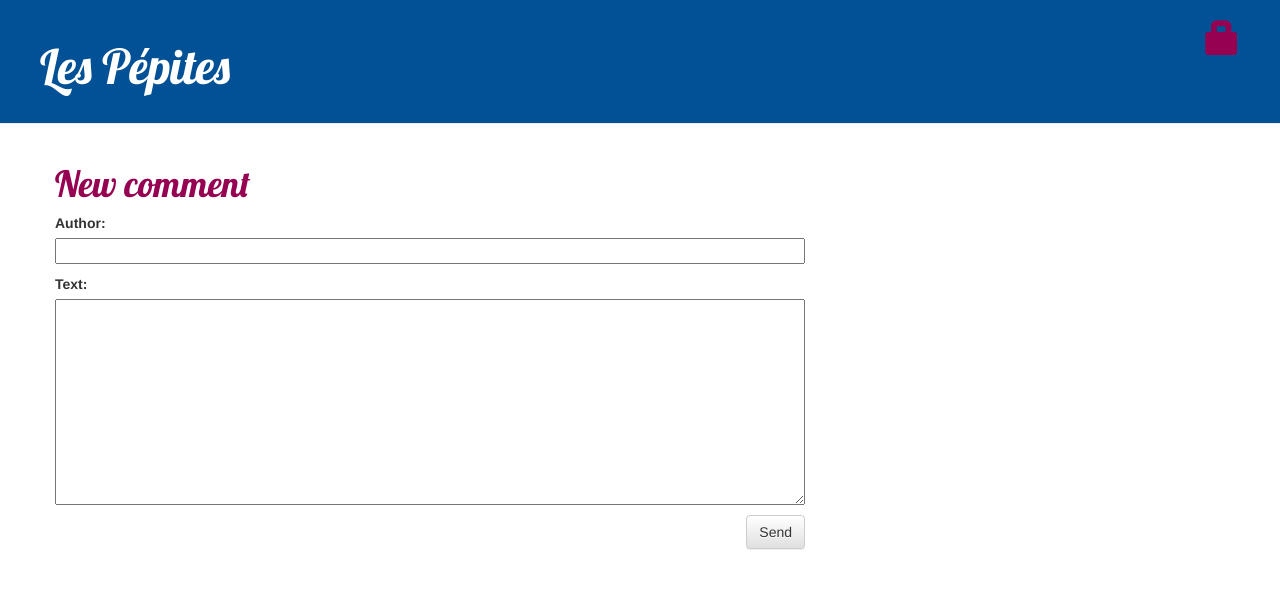
After one commit to JessyMe/mon-nouveau-blog, a Django app: page /post/2/comment/ in a window 1280 px wide. The commit adds this page. Shown: the top 589 px of the page. Run offline with Django 3.2, Linux system fonts and the light colour scheme; data comes from the database, SQL or seed files in the repository; both versions use the stored data as it was after the commit; some libraries are stand-ins or nearby versions.

Commit message:
Tried fix bug

```diff
--- a/blog/admin.py
+++ b/blog/admin.py
@@ -1,4 +1,5 @@
 from django.contrib import admin
-from .models import Post
+from .models import Post, Comment
 
 admin.site.register(Post)
+admin.site.register(Comment)
--- a/blog/forms.py
+++ b/blog/forms.py
@@ -1,6 +1,14 @@
 from django import forms
-from .models import Post
+from django.contrib.auth.models import User
+from .models import Post, Comment
+
 class PostForm(forms.ModelForm):
     class Meta:
         model = Post
         fields = ("title" , "text" ,)
+
+class CommentForm(forms.ModelForm):
+
+    class Meta:
+        model = Comment
+        fields = ('author', 'text',)
--- a/blog/models.py
+++ b/blog/models.py
@@ -1,6 +1,8 @@
 from django.conf import settings
 from django.db import models
 from django.utils import timezone
+from django.contrib.auth.models import User
+
 
 class Post(models.Model):
     author = models.ForeignKey(settings.AUTH_USER_MODEL, on_delete=models.CASCADE)
@@ -15,3 +17,20 @@ class Post(models.Model):
 
     def __str__(self):
         return self.title
+
+class Comment(models.Model):
+    post = models.ForeignKey('blog.Post', on_delete=models.CASCADE, related_name='comments')
+    author = models.CharField(max_length=200)
+    text = models.TextField()
+    created_date = models.DateTimeField(default=timezone.now)
+    approved_comment = models.BooleanField(default=False)
+
+    def approve(self):
+        self.approved_comment = True
+        self.save()
+
+    def __str__(self):
+        return self.text
+
+    def approved_comments(self):
+        return self.comments.filter(approved_comment=True)
--- a/blog/static/css/blog.css
+++ b/blog/static/css/blog.css
@@ -46,3 +46,7 @@ h1, h2, h3, h4 {
 .post h2 a, .post h2 a:visited {
     color: #960251;
 }
+
+.comment {
+    margin: 20px 0px 20px 20px;
+}
--- /dev/null
+++ b/blog/templates/blog/add_comment_to_post.html
@@ -0,0 +1,9 @@
+{% extends 'blog/base.html' %}
+
+{% block content %}
+    <h1>New comment</h1>
+    <form method="POST" class="post-form">{% csrf_token %}
+        {{ form.as_p }}
+        <button type="submit" class="save btn btn-default">Send</button>
+    </form>
+{% endblock %}
--- a/blog/templates/blog/base.html
+++ b/blog/templates/blog/base.html
@@ -10,8 +10,6 @@
   </head>
   <body>
     <div class="page-header">
-    <h1><a href="/">Les Pépites</a></h1>
-    {{ user}}
       {% if user.is_authenticated %}
         <a href="{% url 'post_new' %}" class="top-menu"><span class="glyphicon glyphicon-plus"></span></a>
         <a href="{% url 'post_draft_list' %}" class="top-menu"><span class="glyphicon glyphicon-edit"></span></a>
@@ -19,7 +17,7 @@
       {% else %}
         <a href="{% url 'login' %}" class="top-menu"><span class="glyphicon glyphicon-lock"></span></a>
       {% endif %}
-
+      <h1><a href="/">Les Pépites</a></h1>
 </div>
 <div class="content container">
     <div class="row">
--- a/blog/urls.py
+++ b/blog/urls.py
@@ -1,5 +1,6 @@
 from django.urls import path
 from . import views
+
 urlpatterns = [
    path('',views.post_list, name='post_list'),
    path('post/<int:pk>/', views.post_detail, name="post_detail"),
@@ -8,4 +9,7 @@ urlpatterns = [
    path('drafts/', views.post_draft_list, name='post_draft_list'),
    path('post/<pk>/publish/', views.post_publish, name='post_publish'),
    path('post/<pk>/remove/', views.post_remove, name='post_remove'),
+   path('comment/<int:pk>/approve/', views.comment_approve, name='comment_approve'),
+   path('comment/<int:pk>/remove/', views.comment_remove, name='comment_remove'),
+   path('post/<int:pk>/comment/', views.add_comment_to_post, name='add_comment_to_post'),
 ]
--- a/blog/views.py
+++ b/blog/views.py
@@ -1,10 +1,11 @@
 from django.shortcuts import redirect
 from django.shortcuts import render
 from django.utils import timezone
-from .models import Post
+from .models import Post, Comment
 from django.shortcuts import render, get_object_or_404
-from .forms import PostForm
+from .forms import PostForm, CommentForm
 from django.contrib.auth.decorators import login_required
+from django.contrib.auth import login, authenticate
 
 
 def post_list(request):
@@ -15,6 +16,7 @@ def post_detail(request, pk):
     post = get_object_or_404(Post, pk=pk)
     return render(request, 'blog/post_detail.html',{'post' : post})
 
+@login_required
 def post_new(request):
     if request.method == "POST" :
         form = PostForm (request.POST)
@@ -57,3 +59,28 @@ def post_remove(request, pk):
     post = get_object_or_404(Post, pk=pk)
     post.delete()
     return redirect('post_list')
+
+def add_comment_to_post(request, pk):
+    post = get_object_or_404(Post, pk=pk)
+    if request.method == "POST":
+        form = CommentForm(request.POST)
+        if form.is_valid():
+            comment = form.save(commit=False)
+            comment.post = post
+            comment.save()
+            return redirect('post_detail', pk=post.pk)
+    else:
+        form = CommentForm()
+    return render(request, 'blog/add_comment_to_post.html', {'form': form})
+
+@login_required
+def comment_approve(request, pk):
+    comment = get_object_or_404(Comment, pk=pk)
+    comment.approve()
+    return redirect('post_detail', pk=comment.post.pk)
+
+@login_required
+def comment_remove(request, pk):
+    comment = get_object_or_404(Comment, pk=pk)
+    comment.delete()
+    return redirect('post_detail', pk=comment.post.pk)
--- a/mysite/urls.py
+++ b/mysite/urls.py
@@ -16,11 +16,12 @@ Including another URLconf
 from django.urls import path, include
 from django.contrib import admin
 
-from django.contrib.auth import views
+from django.contrib.auth import views as auth_views
 
 urlpatterns = [
+
     path('admin/', admin.site.urls),
-    path('accounts/login/', views.LoginView.as_view(), name='login'),
-    path('accounts/logout/', views.LogoutView.as_view(next_page='/'), name='logout'),
+    path('accounts/login/',auth_views.LoginView.as_view(template_name="login.html"), name="login"),
+    path('accounts/logout/', auth_views.LogoutView.as_view(next_page='/'), name='logout'),
     path('',include("blog.urls")),
 ]
```
Also changed, not shown: blog/templates/blog/post_detail.html (+21 -0 lines), blog/templates/blog/post_list.html (+5 -4 lines), blog/migrations/0002_comment.py (added), db.sqlite3. Lines whose indentation alone changed are shown as unchanged.
